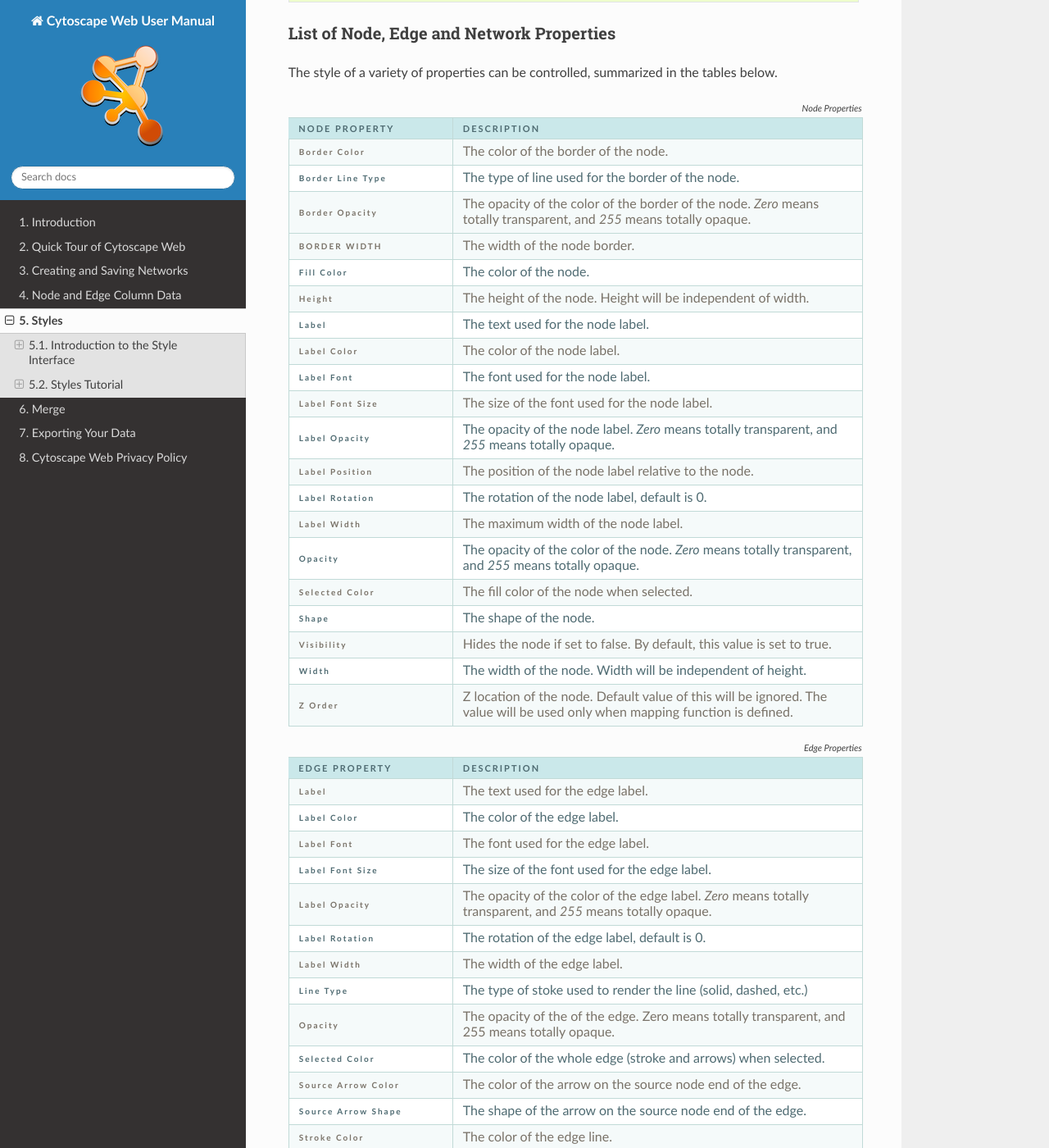
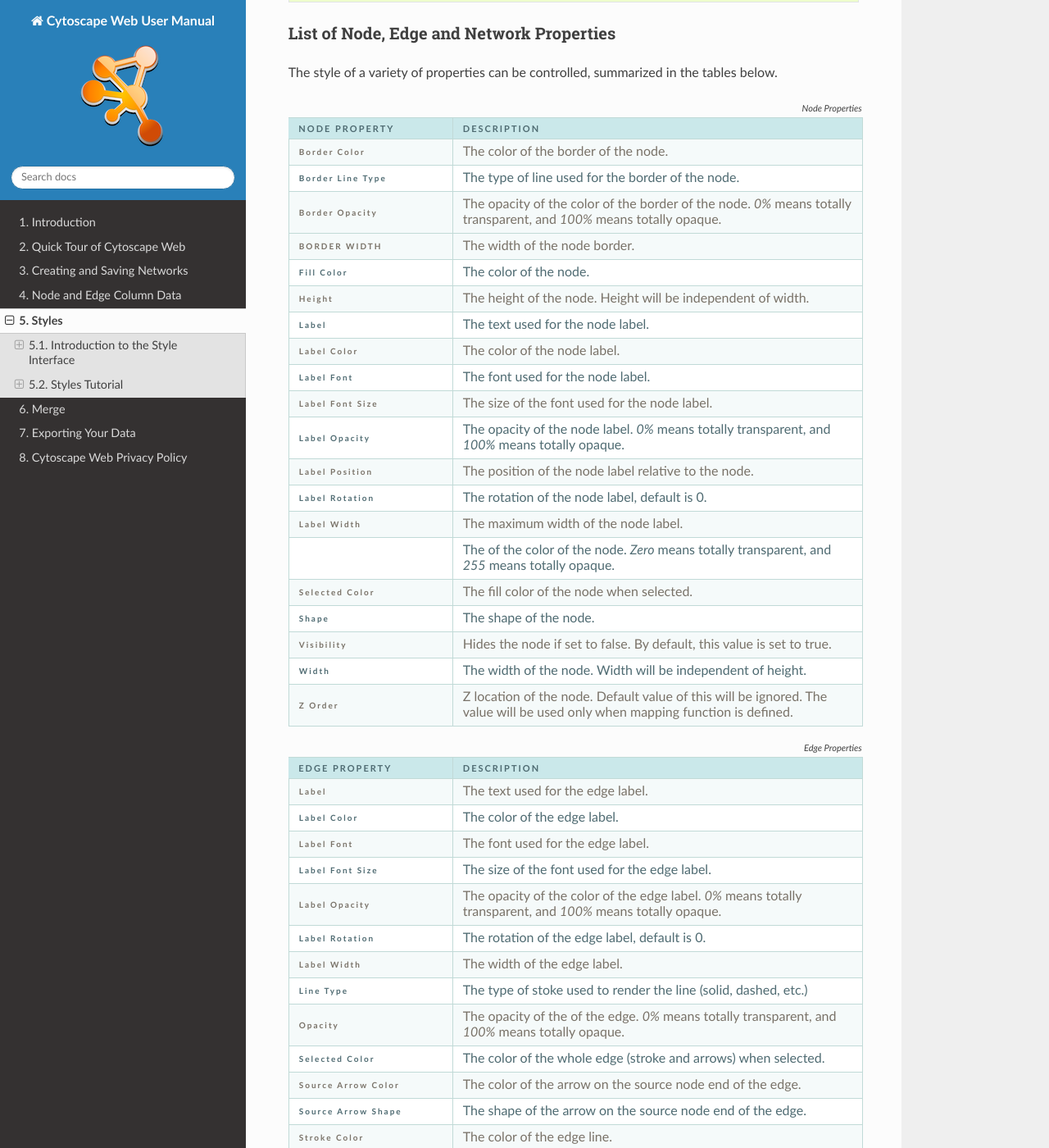
Before and after one commit to cytoscape/web-cytoscape-manual, a Sphinx documentation site: the page built from docs/Styles.md, in a window 1280 px wide and 1400 px high, scrolled down 2454 px. Shown: the whole window at 82% size. Built offline with Sphinx 7.4.7 and the Read the Docs theme 3.1.0, drawn with Linux system fonts in a browser that asks for light colours; some of the changed text lies outside the part shown.

Commit message:
Update Styles.md

```diff
--- a/docs/Styles.md
+++ b/docs/Styles.md
@@ -84,7 +84,7 @@
 <tr> <th>Node Property</th>                                     <th>Description</th></tr>
 <tr> <th class="specalt ulcase">Border Color</th>                    <td class="alt">The color of the border of the node.</td> </tr>
 <tr> <th class="spec ulcase">Border Line Type</th>                <td class="">The type of line used for the border of the node.</td> </tr>
-<tr> <th class="specalt ulcase">Border Opacity</th>          <td class="alt">The opacity of the color of the border of the node. <i>Zero</i> means totally transparent, and <i>255</i> means totally opaque.</td> </tr>
+<tr> <th class="specalt ulcase">Border Opacity</th>          <td class="alt">The opacity of the color of the border of the node. <i>0%</i> means totally transparent, and <i>100%</i> means totally opaque.</td> </tr>
 <tr> <th class="spec specalt">Border Width</th>                    <td class="alt">The width of the node border.</td> </tr>
 <tr> <th class="spec ulcase">Fill Color</th>                   <td class="">The color of the node.</td> </tr>
 <tr> <th class="specalt ulcase">Height</th>                          <td class="alt">The height of the node. Height will be independent of width.</td> </tr>
@@ -92,11 +92,11 @@
 <tr> <th class="specalt ulcase">Label Color</th>                     <td class="alt">The color of the node label.</td> </tr>
 <tr> <th class="spec ulcase">Label Font</th>                 <td class="">The font used for the node label.</td> </tr>
 <tr> <th class="specalt ulcase">Label Font Size</th>              <td class="alt">The size of the font used for the node label.</td> </tr>
-<tr> <th class="spec ulcase">Label Opacity</th>           <td class="">The opacity of the node label. <i>Zero</i> means totally transparent, and <i>255</i> means totally opaque.</td> </tr>
+<tr> <th class="spec ulcase">Label Opacity</th>           <td class="">The opacity of the node label. <i>0%</i> means totally transparent, and <i>100%</i> means totally opaque.</td> </tr>
 <tr> <th class="specalt ulcase">Label Position</th>                  <td class="alt">The position of the node label relative to the node.</td> </tr>
 <tr> <th class="spec ulcase">Label Rotation</th>                  <td class="">The rotation of the node label, default is 0.</td> </tr>
 <tr> <th class="specalt ulcase">Label Width</th>                     <td class="alt">The maximum width of the node label.</td> </tr>
-<tr> <th class="spec ulcase">Opacity</th>                 <td class="">The opacity of the color of the node. <i>Zero</i> means totally transparent, and <i>255</i> means totally opaque.</td> </tr>
+<tr> <th class="spec ulcase"></th>                 <td class="">The  of the color of the node. <i>Zero</i> means totally transparent, and <i>255</i> means totally opaque.</td> </tr>
 <tr> <th class="specalt ulcase">Selected Color</th>                 <td class="alt">The fill color of the node when selected.</td> </tr>
 <tr> <th class="spec ulcase">Shape</th>                           <td class="">The shape of the node.</td> </tr>
 <tr> <th class="specalt ulcase">Visibility</th>                   <td class="alt">Hides the node if set to false. By default, this value is set to true.</td> </tr>
@@ -115,11 +115,11 @@
 <tr> <th class="spec ulcase">Label Color</th>                       <td class="">The color of the edge label.</td> </tr>
 <tr> <th class="specalt ulcase">Label Font</th>                <td class="alt">The font used for the edge label.</td> </tr>
 <tr> <th class="spec ulcase">Label Font Size</th>                   <td class="">The size of the font used for the edge label.</td> </tr>
-<tr> <th class="specalt ulcase">Label Opacity</th>             <td class="alt">The opacity of the color of the edge label. <i>Zero</i> means totally transparent, and <i>255</i> means totally opaque.</td> </tr>
+<tr> <th class="specalt ulcase">Label Opacity</th>             <td class="alt">The opacity of the color of the edge label. <i>0%</i> means totally transparent, and <i>100%</i> means totally opaque.</td> </tr>
 <tr> <th class="spec ulcase">Label Rotation</th>             <td class="">The rotation of the edge label, default is 0.</td> </tr>
 <tr> <th class="specalt ulcase">Label Width</th>             <td class="alt">The width of the edge label.</td> </tr>
 <tr> <th class="spec ulcase">Line Type</th>                         <td class="">The type of stoke used to render the line (solid, dashed, etc.)</td> </tr>
-<tr> <th class="specalt ulcase">Opacity</th>                      <td class="alt">The opacity of the of the edge. Zero means totally transparent, and 255 means totally opaque.</td> </tr>
+<tr> <th class="specalt ulcase">Opacity</th>                      <td class="alt">The opacity of the of the edge. <i>0%</i> means totally transparent, and <i>100%</i> means totally opaque.</td> </tr>
 <tr> <th class="spec ulcase">Selected Color</th>                  <td class="">The color of the whole edge (stroke and arrows) when selected. </td> </tr>
 <tr> <th class="specalt ulcase">Source Arrow Color</th>  <td class="alt">The color of the arrow on the source node end of the edge.</td> </tr>
 <tr> <th class="spec ulcase">Source Arrow Shape</th>             <td class="">The shape of the arrow on the source node end of the edge.</td> </tr>
@@ -179,7 +179,7 @@
 
     ![](_static/images/Styles/DiscreteMapper.png)
 
-7.  Click the box next to **pp** (protein-DNA interactions) and select a dark blue color, click **CONFIRM**. Repeat with **pd** and select a green color.
+7.  Click the box next to **pp** (protein-protein interactions), select a dark blue color, then click **CONFIRM**. Repeat the process with **pd** (protein-DNA interasctions) and select a green color.
 
     ![](_static/images/Styles/Tutorial2-final.png)
 
@@ -196,6 +196,6 @@
 
 11. Let's update the palette by clicking the **Current Palette** button. Select the **Red-Blue** palette on the left and click **OK**.
 
-We encourage you to choose palette from the ones provided, these palettes come from published recommendations for choosing colors in scientific and cartographic applications, such as [BrewerColors](http://colorbrewer2.org).
+The available palettes come from published recommendations for choosing colors in scientific and cartographic applications, such as [BrewerColors](http://colorbrewer2.org).
 
 ![](_static/images/Styles/RedBlue.png)
```
